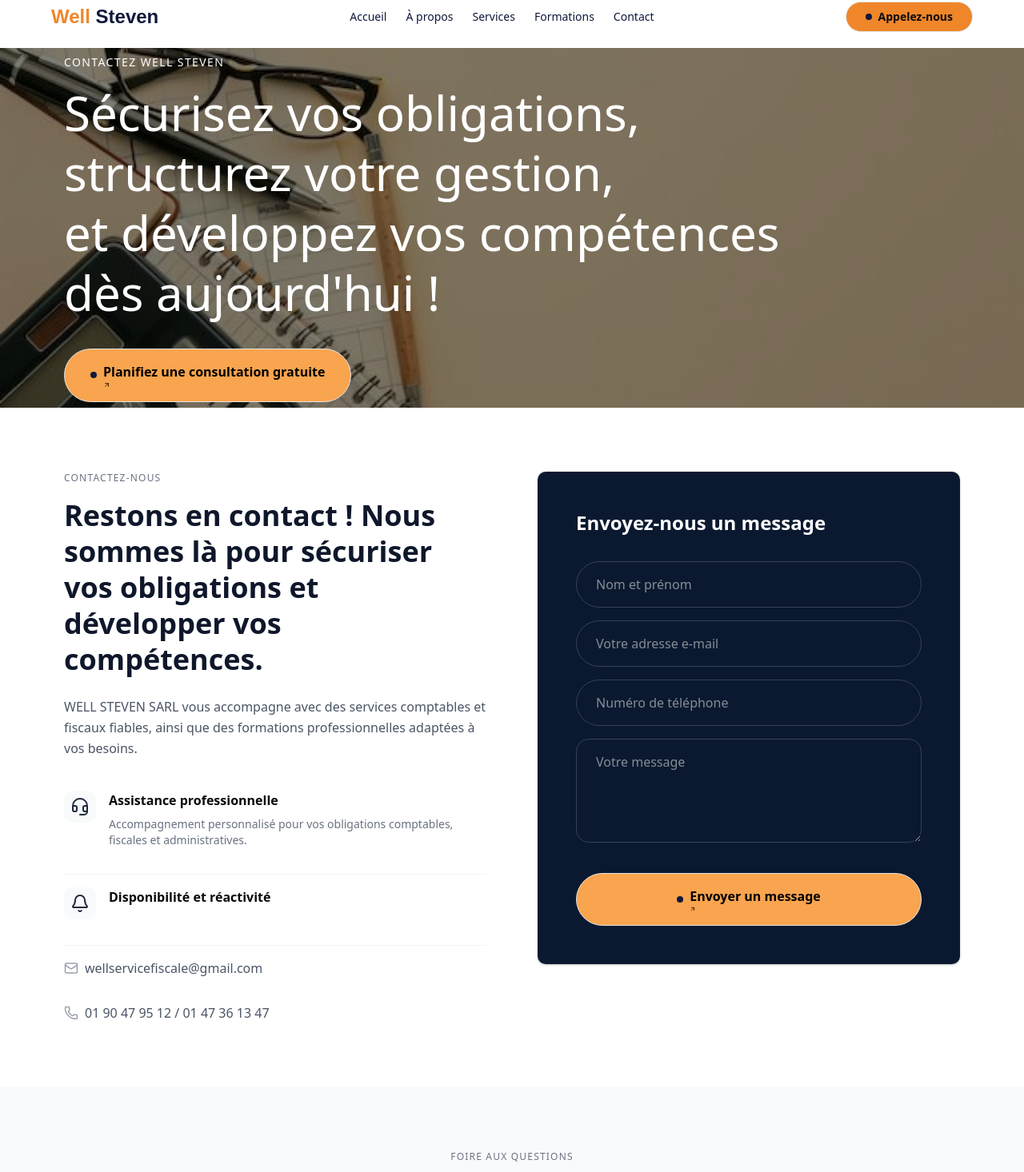
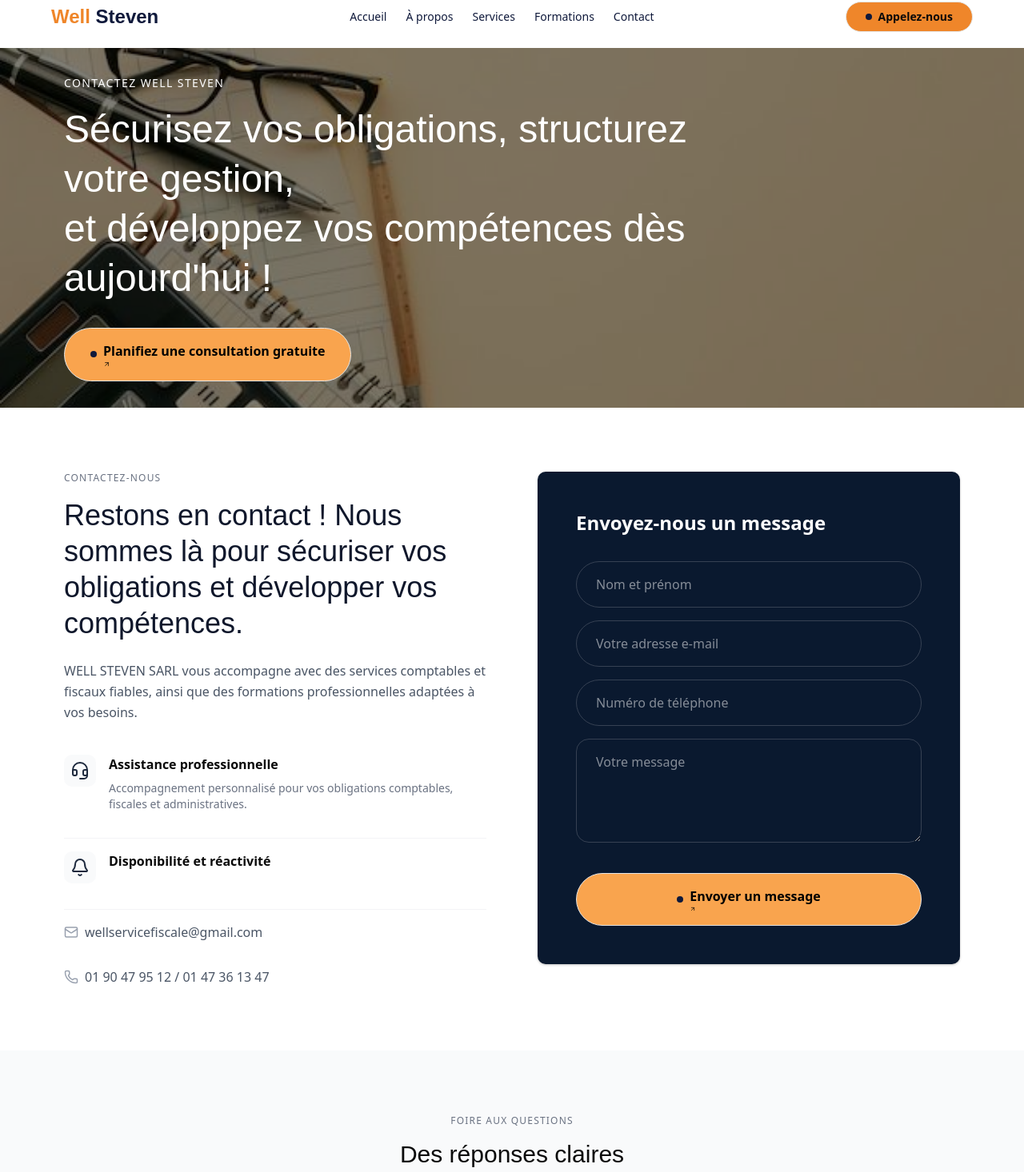
Before and after one commit to HermannRichy/well-steven, a Next.js app: page /contact in a window 1280 px wide. Shown: the part 18-1484 px from the top of the page at 80% size. Built offline with nearby package versions, Linux system fonts and the light colour scheme; a web font is replaced by a local one.

Commit message:
Fix font Momo + update contact sections

```diff
--- a/src/components/sections/ContactFAQ.tsx
+++ b/src/components/sections/ContactFAQ.tsx
@@ -41,7 +41,7 @@ export default function ContactFAQ() {
     <section className="py-20 px-6 md:px-20 bg-gray-50">
       <div className="text-center mb-12">
         <p className="uppercase tracking-widest text-xs text-gray-500 mb-4">Foire aux questions</p>
-        <h2 className="text-3xl font-bold">
+        <h2 className="text-3xl font-normal font-momo">
           Des réponses claires<br />à vos questions essentielles
         </h2>
       </div>
--- a/src/components/sections/ContactFormSection.tsx
+++ b/src/components/sections/ContactFormSection.tsx
@@ -50,7 +50,7 @@ export default function ContactFormSection() {
       {/* Côté Gauche - Texte */}
       <div>
         <p className="uppercase tracking-widest text-xs text-gray-500 mb-4">Contactez-nous</p>
-          <h2 className="text-4xl font-bold text-slate-900 mb-6 leading-tight font-poppins">
+          <h2 className="text-4xl font-normal text-slate-900 mb-6 leading-tight font-momo">
             Restons en contact ! Nous sommes là pour sécuriser vos obligations et développer vos compétences.
           </h2>
         <p className="text-gray-600 mb-10 leading-relaxed">
--- a/src/components/sections/ContactHero.tsx
+++ b/src/components/sections/ContactHero.tsx
@@ -17,9 +17,9 @@ export default function ContactHero() {
           Contactez WELL STEVEN
         </p>
 
-        <h1 className="font-poppins font-normal text-4xl md:text-6xl mb-8 leading-tight">
-          <span className="font-normal">Sécurisez vos obligations, structurez votre gestion,</span>
-          <br /> <span className="font-normal">et développez vos compétences dès aujourd&apos;hui !</span>
+        <h1 className="font-poppins font-normal text-3xl md:text-5xl mb-8 leading-tight">
+          <span className="font-momo font-normal">Sécurisez vos obligations, structurez votre gestion,</span>
+          <br /> <span className="font-momo font-normal">et développez vos compétences dès aujourd&apos;hui !</span>
         </h1>
 
         {/* Bouton CTA interactif */}
--- a/tailwind.config.js
+++ b/tailwind.config.js
@@ -9,6 +9,7 @@ module.exports = {
     extend: {
       fontFamily: {
         poppins: ['Poppins', 'sans-serif'],
+        momo: ['Momo', 'sans-serif'],
       },
     },
   },
```
